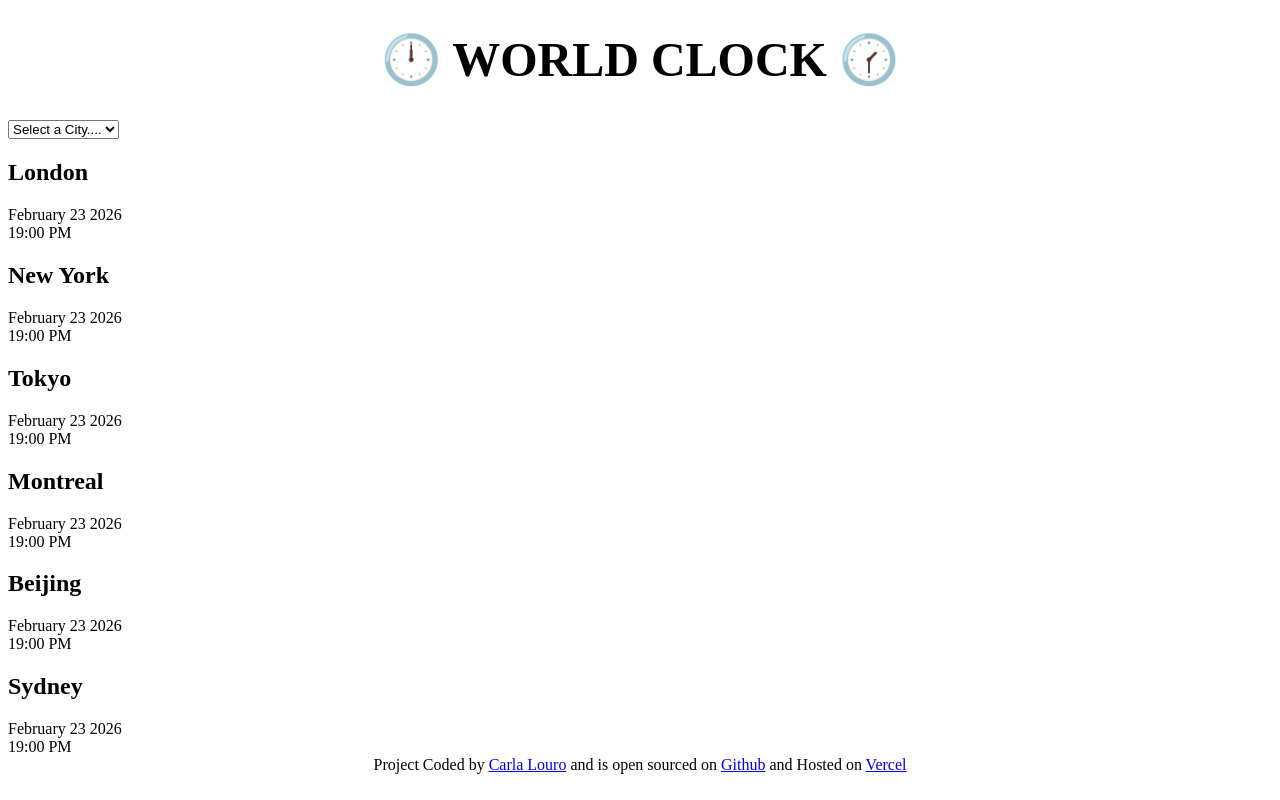
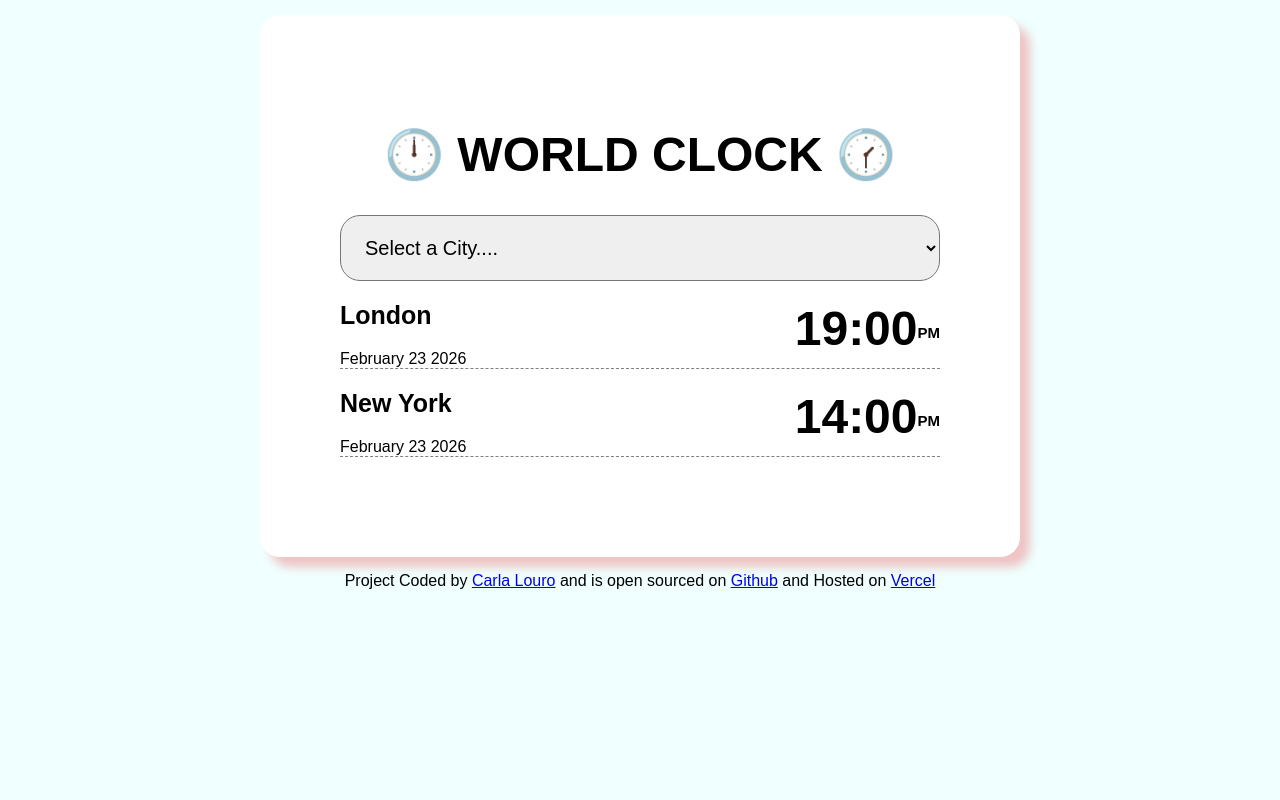
Before and after one commit to CL3372/plus-add-on-week-2-world-clock, a plain HTML site: page index.html in a window 1280 px wide. Drawn offline with Linux system fonts and the light colour scheme.

Commit message:
styled project with on css and

```diff
--- a/css/style.css
+++ b/css/style.css
@@ -1,12 +1,60 @@
+body {
+  background-color: azure;
+}
+
 h1 {
   text-align: center;
   font-size: 48px;
+  font-family: Arial, sans-serif;
+}
+
+h2 {
+  margin: 0 0 20px 0;
+  font-size: 25px;
+}
+
+select {
+  font-size: 20px;
+  width: 100%;
+  padding: 20px;
+  border-radius: 20px;
+}
+.container {
+  max-width: 600px;
+  margin: 0 auto;
+  background-color: white;
+  padding: 80px;
+  border-radius: 20px 20px 20px 20px;
+  box-shadow: 10px 10px 10px rgba(238, 108, 108, 0.4);
+  margin-top: 15px;
+}
+
+.city {
+  display: flex;
+  font-family: Arial, Helvetica, sans-serif;
+  justify-content: space-between;
+  margin: 20px 0;
+  border-bottom: 1px dashed grey;
+}
+
+.date {
+  opacity: 0.8px;
+}
+
+.time {
+  font-size: 48px;
+  font-family: Arial, Helvetica, sans-serif;
+  font-weight: bold;
+}
+
+.time small {
+  font-size: 15px;
+  vertical-align: middle;
+  line-height: 35px;
 }
 
 footer {
   text-align: center;
+  margin-top: 15px;
+  font-family: Arial, Helvetica, sans-serif;
 }
-
-.href {
-  color: red;
-}
--- a/index.html
+++ b/index.html
@@ -21,41 +21,22 @@
    </select>
 
    <div class="city">
+    <div>
    <h2>London</h2>
    <div class="date">February 23 2026</div>
-   <div class="time">19:00 PM</div>
+  </div>
+
+   <div class="time">19:00<small>PM</small></div>
    </div>
-
-    <div class="city">
+ <div class="city">
+    <div>
    <h2>New York</h2>
    <div class="date">February 23 2026</div>
-   <div class="time">19:00 PM</div>
+  </div>
+
+   <div class="time">14:00<small>PM</small></div>
    </div>
-
-    <div class="city">
-   <h2>Tokyo</h2>
-   <div class="date">February 23 2026</div>
-   <div class="time">19:00 PM</div>
-   </div>
-
- <div class="city">
-   <h2>Montreal</h2>
-   <div class="date">February 23 2026</div>
-   <div class="time">19:00 PM</div>
-   </div>
-
-   <div class="city">
-   <h2>Beijing</h2>
-   <div class="date">February 23 2026</div>
-   <div class="time">19:00 PM</div>
-   </div>
-
-   <div class="city">
-   <h2>Sydney</h2>
-   <div class="date">February 23 2026</div>
-   <div class="time">19:00 PM</div>
-   </div>
-
+</div>
 
     <footer>
       Project Coded by
```
